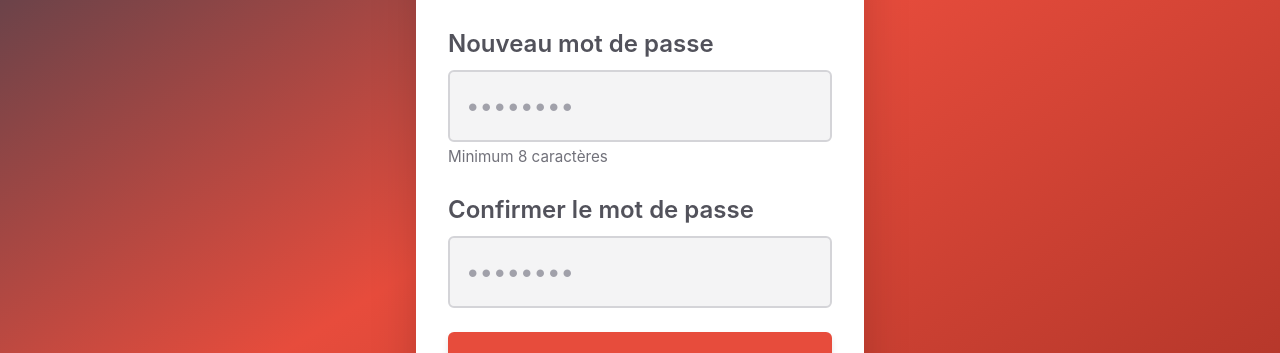
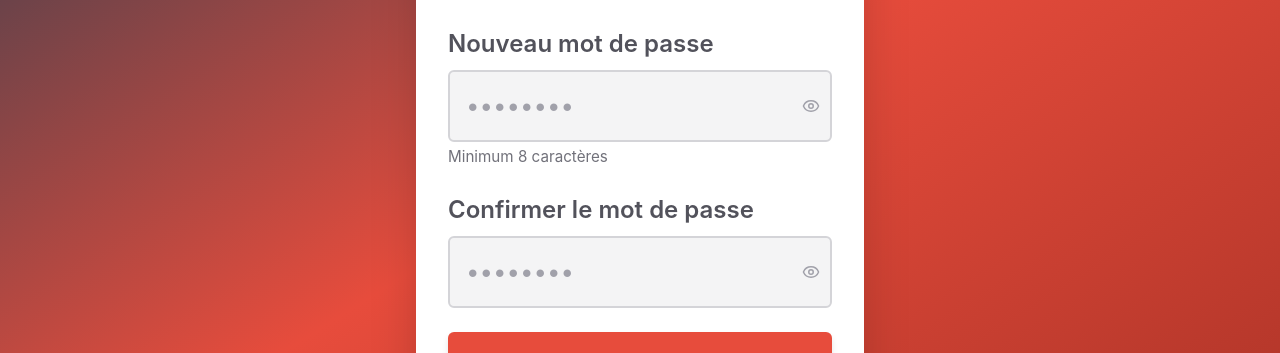
Before and after one commit to Harmajabb/my-dvdtheque-FRONT, a React (Vite) app: page /reset-password/1 in a window 1280 px wide. Shown: the part 335-688 px from the top of the page. Built offline with nearby package versions, Linux system fonts and the light colour scheme; no server answers.

Commit message:
update - update the message from the back and adding the eyes for preview password

```diff
--- a/src/pages/Login/Login.tsx
+++ b/src/pages/Login/Login.tsx
@@ -1,5 +1,5 @@
 import axios from "axios";
-import { Film } from "lucide-react";
+import { Eye, EyeOff, Film } from "lucide-react";
 import { useState } from "react";
 import { Link, useNavigate } from "react-router-dom";
 import { Reveal } from "../../components/Reveal/Reveal";
@@ -10,6 +10,7 @@ function Login() {
   const [password, setPassword] = useState("");
   const [error, setError] = useState("");
   const [loading, setLoading] = useState(false);
+  const [showPassword, setShowPassword] = useState(false);
 
   const { login } = useAuth();
   const navigate = useNavigate();
@@ -27,7 +28,7 @@ function Login() {
         setError("Trop de tentatives de connexion. Veuillez patienter quelques instants avant de réessayer.");
       } else {
         const message = axios.isAxiosError(err)
-          ? ((err.response?.data as { error?: string })?.error ??
+          ? ((err.response?.data as { message?: string })?.message ??
             "Erreur de connexion")
           : "Erreur de connexion";
         setError(message);
@@ -89,16 +90,26 @@ function Login() {
               <label htmlFor="password" className="form-label text-zinc-600">
                 Mot de passe
               </label>
+              <div className="relative">
                 <input
                   id="password"
-                type="password"
+                  type={showPassword ? "text" : "password"}
                   value={password}
                   onChange={(e) => setPassword(e.target.value)}
                   required
                   autoComplete="current-password"
-                className="form-input bg-zinc-100 text-zinc-800 border-zinc-300 placeholder:text-zinc-400"
+                  className="form-input bg-zinc-100 text-zinc-800 border-zinc-300 placeholder:text-zinc-400 pr-10"
                   placeholder="••••••••"
                 />
+                <button
+                  type="button"
+                  onClick={() => setShowPassword((v) => !v)}
+                  className="absolute right-3 top-1/2 -translate-y-1/2 text-zinc-400 hover:text-zinc-600"
+                  aria-label={showPassword ? "Masquer le mot de passe" : "Afficher le mot de passe"}
+                >
+                  {showPassword ? <EyeOff size={18} /> : <Eye size={18} />}
+                </button>
+              </div>
             </div>
 
             <button
--- a/src/pages/Register/Register.tsx
+++ b/src/pages/Register/Register.tsx
@@ -1,5 +1,5 @@
 import axios from "axios";
-import { Film } from "lucide-react";
+import { Eye, EyeOff, Film } from "lucide-react";
 import { useState } from "react";
 import { Link, useNavigate } from "react-router-dom";
 import { Reveal } from "../../components/Reveal/Reveal";
@@ -11,6 +11,7 @@ function Register() {
   const [nom, setNom] = useState("");
   const [error, setError] = useState("");
   const [loading, setLoading] = useState(false);
+  const [showPassword, setShowPassword] = useState(false);
 
   const { register } = useAuth();
   const navigate = useNavigate();
@@ -25,7 +26,7 @@ function Register() {
       navigate("/");
     } catch (err: unknown) {
       const message = axios.isAxiosError(err)
-        ? ((err.response?.data as { error?: string })?.error ??
+        ? ((err.response?.data as { message?: string })?.message ??
           "Erreur de l'inscription")
         : "Erreur de l'inscription";
 
@@ -102,18 +103,28 @@ function Register() {
               <label htmlFor="password" className="form-label text-zinc-600">
                 Mot de passe
               </label>
+              <div className="relative">
                 <input
                   id="password"
-                type="password"
+                  type={showPassword ? "text" : "password"}
                   value={password}
                   onChange={(e) => setPassword(e.target.value)}
                   required
                   autoComplete="new-password"
                   minLength={8}
-                className="form-input bg-zinc-100 text-zinc-800 border-zinc-300 placeholder:text-zinc-400"
+                  className="form-input bg-zinc-100 text-zinc-800 border-zinc-300 placeholder:text-zinc-400 pr-10"
                   placeholder="••••••••"
                   aria-describedby="password-hint"
                 />
+                <button
+                  type="button"
+                  onClick={() => setShowPassword((v) => !v)}
+                  className="absolute right-3 top-1/2 -translate-y-1/2 text-zinc-400 hover:text-zinc-600"
+                  aria-label={showPassword ? "Masquer le mot de passe" : "Afficher le mot de passe"}
+                >
+                  {showPassword ? <EyeOff size={18} /> : <Eye size={18} />}
+                </button>
+              </div>
               <p id="password-hint" className="text-sm text-zinc-500 mt-1">
                 Minimum 8 caractères
               </p>
--- a/src/pages/ResetPassword/ResetPassword.tsx
+++ b/src/pages/ResetPassword/ResetPassword.tsx
@@ -1,5 +1,5 @@
 import axios from "axios";
-import { Film } from "lucide-react";
+import { Eye, EyeOff, Film } from "lucide-react";
 import { useState } from "react";
 import { Link, useNavigate, useParams } from "react-router-dom";
 import { Reveal } from "../../components/Reveal/Reveal";
@@ -13,6 +13,8 @@ function ResetPassword() {
   const [confirmPassword, setConfirmPassword] = useState("");
   const [error, setError] = useState("");
   const [loading, setLoading] = useState(false);
+  const [showPassword, setShowPassword] = useState(false);
+  const [showConfirmPassword, setShowConfirmPassword] = useState(false);
 
   const handleSubmit = async (e: React.SyntheticEvent) => {
     e.preventDefault();
@@ -85,18 +87,28 @@ function ResetPassword() {
               <label htmlFor="password" className="form-label text-zinc-600">
                 Nouveau mot de passe
               </label>
+              <div className="relative">
                 <input
                   id="password"
-                type="password"
+                  type={showPassword ? "text" : "password"}
                   value={password}
                   onChange={(e) => setPassword(e.target.value)}
                   required
                   autoComplete="new-password"
                   minLength={8}
-                className="form-input bg-zinc-100 text-zinc-800 border-zinc-300 placeholder:text-zinc-400"
+                  className="form-input bg-zinc-100 text-zinc-800 border-zinc-300 placeholder:text-zinc-400 pr-10"
                   placeholder="••••••••"
                   aria-describedby="password-hint"
                 />
+                <button
+                  type="button"
+                  onClick={() => setShowPassword((v) => !v)}
+                  className="absolute right-3 top-1/2 -translate-y-1/2 text-zinc-400 hover:text-zinc-600"
+                  aria-label={showPassword ? "Masquer le mot de passe" : "Afficher le mot de passe"}
+                >
+                  {showPassword ? <EyeOff size={18} /> : <Eye size={18} />}
+                </button>
+              </div>
               <p id="password-hint" className="text-sm text-zinc-500 mt-1">
                 Minimum 8 caractères
               </p>
@@ -109,17 +121,27 @@ function ResetPassword() {
               >
                 Confirmer le mot de passe
               </label>
+              <div className="relative">
                 <input
                   id="confirm-password"
-                type="password"
+                  type={showConfirmPassword ? "text" : "password"}
                   value={confirmPassword}
                   onChange={(e) => setConfirmPassword(e.target.value)}
                   required
                   autoComplete="new-password"
                   minLength={8}
-                className="form-input bg-zinc-100 text-zinc-800 border-zinc-300 placeholder:text-zinc-400"
+                  className="form-input bg-zinc-100 text-zinc-800 border-zinc-300 placeholder:text-zinc-400 pr-10"
                   placeholder="••••••••"
                 />
+                <button
+                  type="button"
+                  onClick={() => setShowConfirmPassword((v) => !v)}
+                  className="absolute right-3 top-1/2 -translate-y-1/2 text-zinc-400 hover:text-zinc-600"
+                  aria-label={showConfirmPassword ? "Masquer le mot de passe" : "Afficher le mot de passe"}
+                >
+                  {showConfirmPassword ? <EyeOff size={18} /> : <Eye size={18} />}
+                </button>
+              </div>
             </div>
 
             <button
```
Lines whose indentation alone changed are shown as unchanged.
